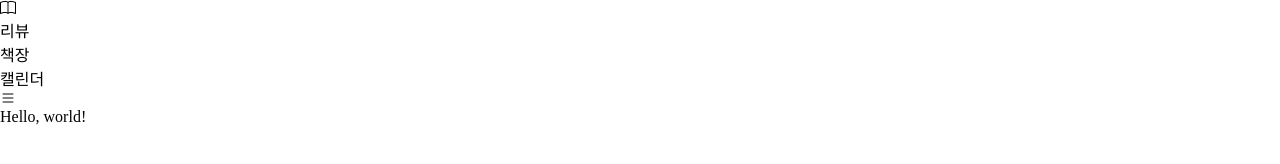
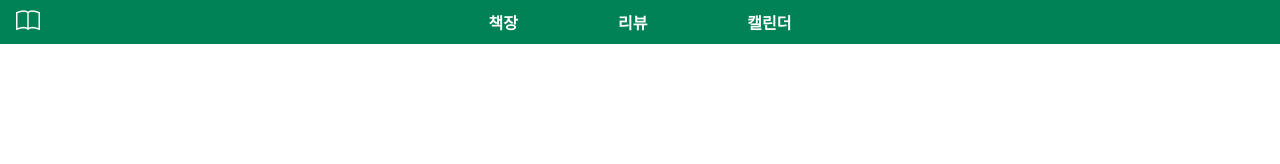
Before and after one commit to 06shelk/WSM2311, a plain HTML site: page 20230601_nav/index.html in a window 1280 px wide. Drawn offline with nearby package versions, Linux system fonts and the light colour scheme.

Commit message:
nav Variables, Google Fonts, nav Css

```diff
--- /dev/null
+++ b/20230601_nav/css/nav.css
@@ -0,0 +1,73 @@
+/* Variables CSS */
+
+:root {
+
+    /* color */
+    --fist-color: #008156;
+    --second-color: #efb11c;
+    --body-color: #fff;
+
+    /* font */
+    --body-font:'Hahmlet', serif;
+    --h1-font-size: 2rem;
+    --h2-font-size: 1.5rem;
+    --h3-font-size: 1.25rem;
+    --normal-font-size: 1rem;
+    --small-font-size: 0.8rem;
+    --smaller-font-size: 0.6rem;
+    --font-thin: 200;
+    --font-regular: 400;
+    --font-bold: 700;
+}
+
+@import url('https://fonts.googleapis.com/css2?family=Hahmlet:wght@200;400;700&display=swap');
+
+body {
+    font-family: var(--body-font);
+    font-size: var(--normal-font-size);
+    color: #000;
+}
+
+header {
+    background-color: var(--fist-color);
+    position: fixed; /* 스크롤 해도 항상 위치 고정함 */
+    top: 0;
+    right: 0;
+    left: 0;
+
+}
+
+nav {
+    height: 44px;
+}
+
+.nav.container {
+    display: flex; /* 기본값 : 수평정렬 */
+    justify-content: space-between;
+    align-items: center; /* 교차축 가운데 맞춤 */
+    padding: 0 16px;
+    color: #fff;
+}
+
+.nav.container a {
+    color: #fff;
+}
+
+.nav-logo {
+    font-size: var(--h2-font-size);
+}
+
+.nav-list {
+    display: flex;
+    column-gap: 100px; /* 간격 */
+    font-weight: var(--font-bold);
+}
+
+.nav-toggle {
+    font-size: var(--h2-font-size);
+}
+
+.nav-toggle {
+    font-size: var(--h2-font-size);
+    visibility: hidden;
+}
--- a/20230601_nav/index.html
+++ b/20230601_nav/index.html
@@ -7,6 +7,7 @@
     <title>nav 실습</title>
     <link rel="stylesheet" href="https://cdn.jsdelivr.net/npm/bootstrap-icons@1.10.5/font/bootstrap-icons.css">
     <link rel="stylesheet" href="css/reset.css">
+    <link rel="stylesheet" href="css/nav.css">
 </head>
 <body>
     <header>
@@ -16,8 +17,8 @@
             </a>
 
             <ul class="nav-list">
+                <li class="nav-item"><a href="" class="nav-link">책장</a></li>
                 <li class="nav-item"><a href="" class="nav-link">리뷰</a></li>
-                <li class="nav-item"><a href="" class="nav-link">책장</a></li>
                 <li class="nav-item"><a href="" class="nav-link">캘린더</a></li>
             </ul>
 
```
